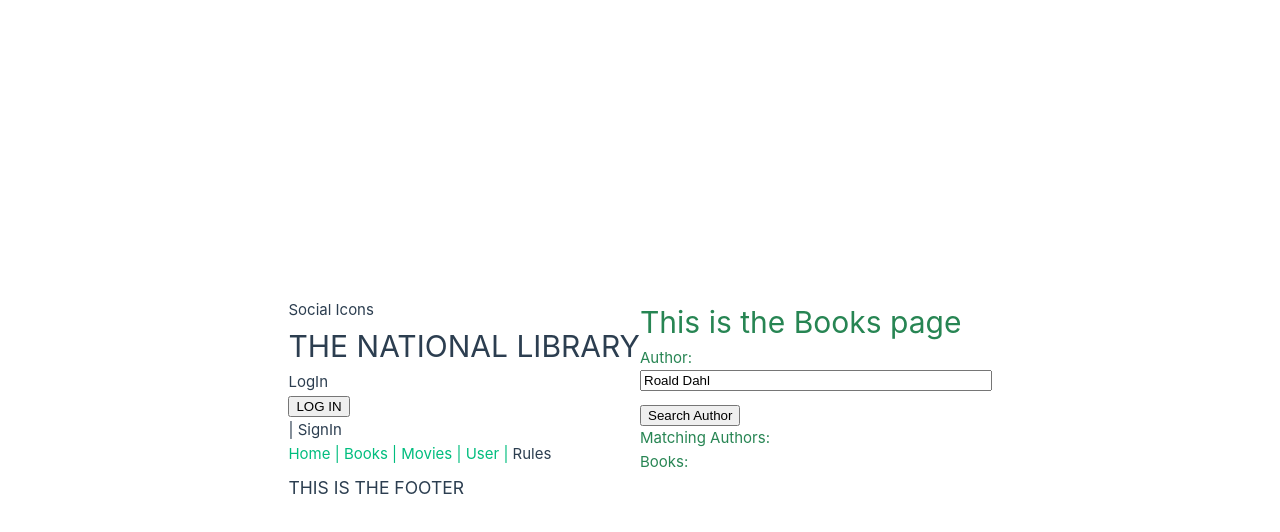
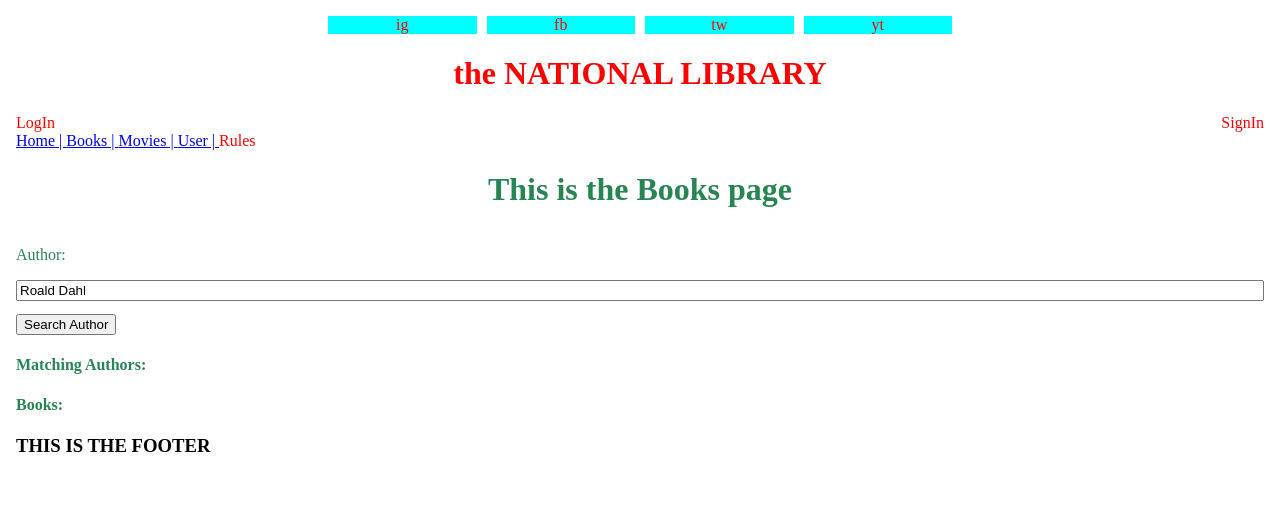
Before and after one commit to IvanSanczewski/sprint9, a Vue app: page /books in a window 1280 px wide. Shown: the top 532 px of the page. Built offline with nearby package versions, Linux system fonts and the light colour scheme.

Commit message:
Add styles to header

```diff
--- a/src/App.vue
+++ b/src/App.vue
@@ -1,14 +1,21 @@
 <template>
   <!-- H E A D E R -->
   <header>
-    <div class="social">Social Icons</div>
-    <h1>THE NATIONAL LIBRARY</h1>
+    <div class="social-container">
+      <div class="social-btn">ig</div>
+      <div class="social-btn">fb</div>
+      <div class="social-btn">tw</div>
+      <div class="social-btn">yt</div>
+    </div>
+    <h1>the NATIONAL LIBRARY</h1>
     <div class="user-actions-container">
       <!-- <span class="user-action">LogIn</span> -->
-      <span @click="storeGetUser.getRegisteredUser" class="user-action">LogIn</span>
-      <LogIn /> <!-- ACTIVATE LOGIN COMPONENT -->
-      <span class="user-action"> | SignIn</span>
-      <span v-show="storeGetUser.isLogged" class="user-action"> | LogOut</span>
+      <div>
+        <div v-show="!storeGetUser.isLogged" @click="storeGetUser.getRegisteredUser" class="user-action">LogIn</div>
+        <div v-show="storeGetUser.isLogged" class="user-action"> LogOut</div>
+      </div>
+      <div class="user-action">SignIn</div>
+      <!--<LogIn />  ACTIVATE LOGIN COMPONENT -->
     </div>
     <div class="header">
       <Navbar />
--- a/src/assets/main.css
+++ b/src/assets/main.css
@@ -1,14 +1,42 @@
-@import './base.css';
+/* @import './base.css'; */
 
-#app {
+body {
   max-width: 1280px;
   margin: 0 auto;
-  padding: 2rem;
+  padding: 1rem; /* 2rem in lg screen */
 
-  font-weight: normal;
+  box-sizing: border-box;
+
+  font-weight: normal
 }
 
-a,
+header {
+  color: red;
+}
+
+.social-container {
+  padding: 0 25%;
+  display: grid;
+  grid-template-columns: repeat(auto-fit, minmax(50px, 1fr));
+  gap: 10px
+}
+
+.social-container>div {
+  background-color: aqua;
+  text-align: center
+}
+
+h1 {
+  text-align: center;
+}
+
+.user-actions-container {
+  display: flex;
+  justify-content: space-between;
+}
+
+
+/* a,
 .green {
   text-decoration: none;
   color: hsla(160, 100%, 37%, 1);
@@ -32,4 +60,4 @@ a,
     grid-template-columns: 1fr 1fr;
     padding: 0 2rem;
   }
-}
+} */
--- a/src/stores/getBooks.js
+++ b/src/stores/getBooks.js
@@ -1,6 +1,6 @@
 import { defineStore } from 'pinia'
 import axios from 'axios'
-import { isArray } from '@vue/shared'
+
 
 // title endpoints
 const TITLE_URL = 'https://openlibrary.org/search.json?q='
```
